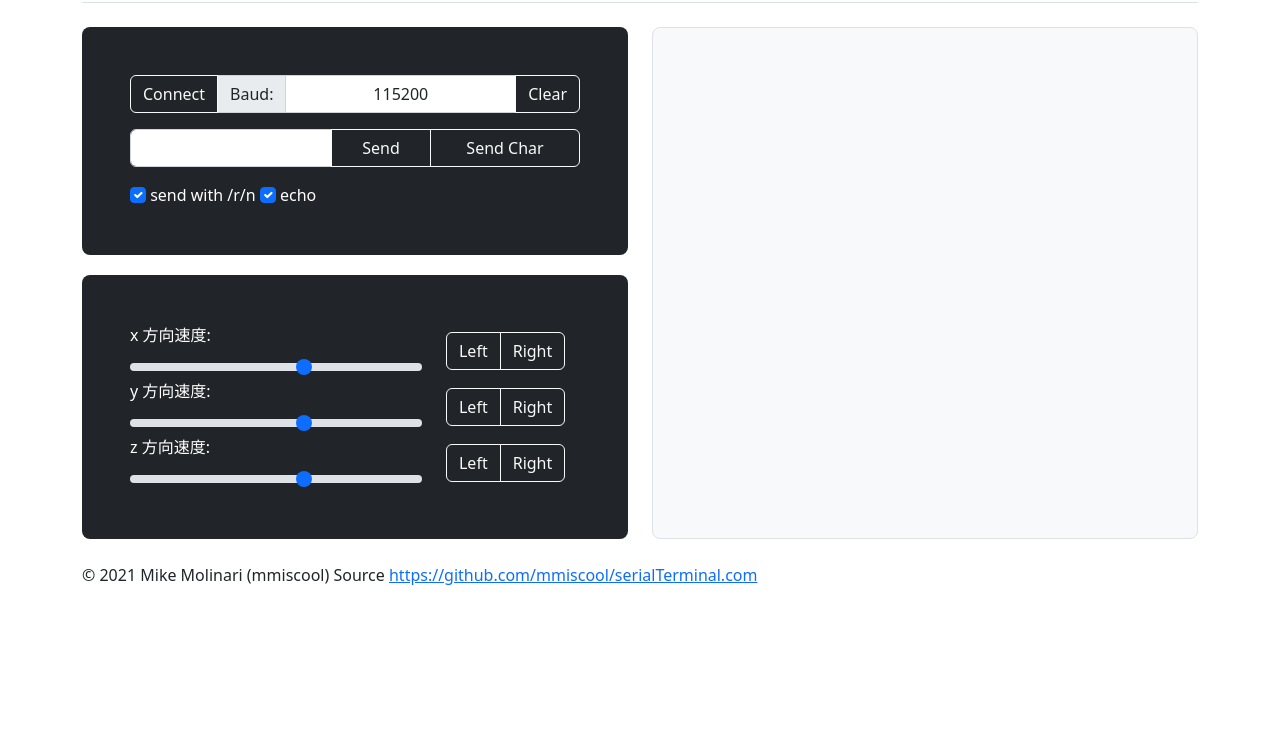
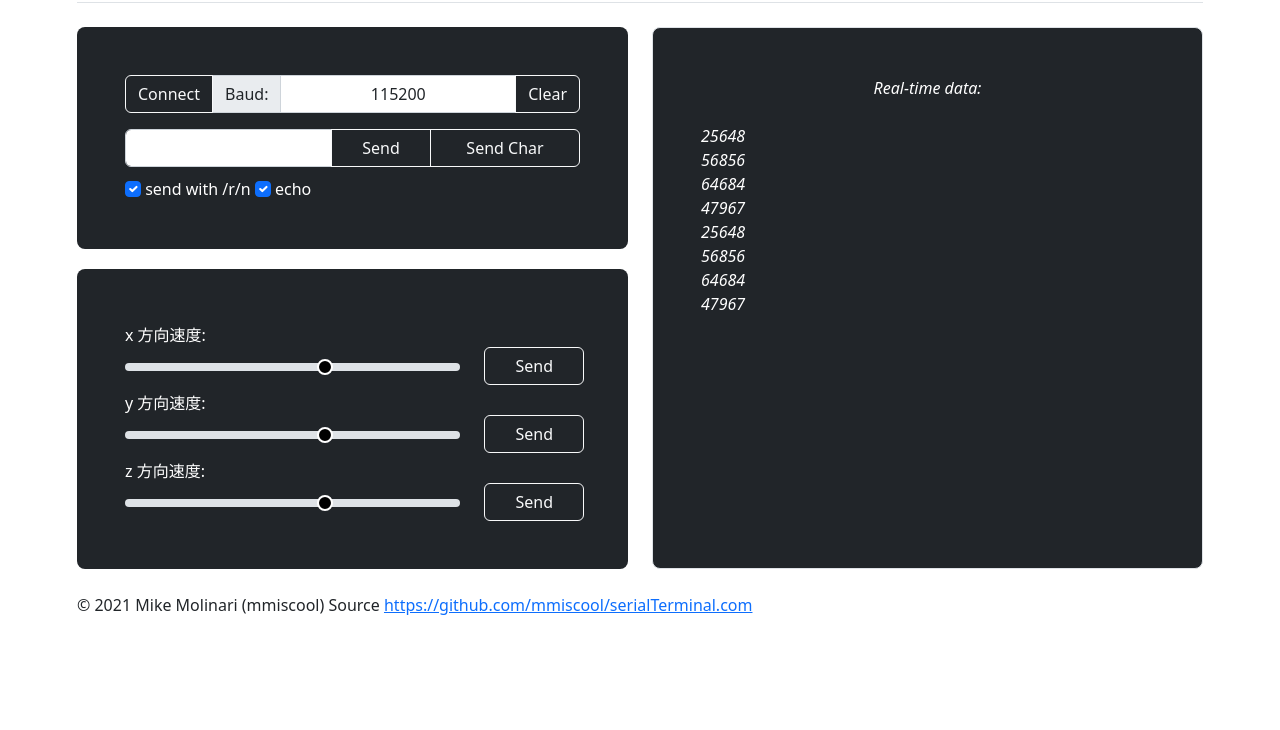
Before and after one commit to Willow233/serialTerminal_test, a plain HTML site: page index-150lines.html in a window 1280 px wide. Shown: the part 70-800 px from the top of the page. Drawn offline with nearby package versions, Linux system fonts and the light colour scheme.

Commit message:
调整css样式 获取滑动条数据 长按发送功能js

```diff
--- a/index-150lines.html
+++ b/index-150lines.html
@@ -23,14 +23,20 @@
     }
 
     #serialResults {
-        font-family: monospace;
-        white-space: pre;
-        height: calc(100% - 120px);
+        white-space: pre-line;
+        height: 100%;
         width: 100%;
-        /* border-style: solid; */
         overflow: auto;
-        /* background-color: rgb(192, 192, 192); */
-        padding: 10px;
+        text-align: left;
+    }
+
+    input[type=range]::-webkit-slider-thumb{
+        appearance: none;
+        height: 16px;
+        width: 16px;
+        border-radius: 50%;
+        background-color: black;
+        border: 2px solid #fff;
     }
 </style>
 <meta name="viewport" content="width=device-width, initial-scale=1.0">
@@ -38,10 +44,10 @@
 <meta name="Description" content="Set your baud speed and hit connect.
  A serial terminal that runs with out any plugins in chrome.">
 
-<div class="container">
+<div class="container" style="min-width: 1150px;">
     <!-- 标题 -->
     <header class="pb-3 mb-4 border-bottom">
-        <a href="/" class="d-flex align-items-center text-dark text-decoration-none">
+        <div class="d-flex align-items-center text-dark text-decoration-none">
             <svg xmlns="http://www.w3.org/2000/svg" width="40" height="32" class="me-2" viewBox="0 0 118 94" role="img">
                 <title>Bootstrap</title>
                 <path fill-rule="evenodd" clip-rule="evenodd"
@@ -49,7 +55,7 @@
                     fill="currentColor"></path>
             </svg>
             <span class="fs-4">机械臂控制台 - control center</span>
-        </a>
+        </div>
     </header>
     <div class="row">
         <div class="col-6 ">
@@ -81,7 +87,7 @@
                         onclick="serialResultsDiv.innerHTML = '';">Clear</button>
                 </div>
                 <!-- 发送 -->
-                <div class="input-group mb-3">
+                <div class="input-group" style="margin-bottom: 10px;">
                     <input type="text" class="form-control" id="lineToSend" style="width:calc(100% - 300px)">
                     <button type="button" class="btn btn-outline-light" onclick="sendSerialLine()"
                         style="width:100px">Send</button>
@@ -97,53 +103,40 @@
                 <input class="form-check-input" type="checkbox" id="echoOn"
                     onclick="localStorage.echoOn = this.checked;" checked>
                 <label class="form-check-label" for="echoOn">echo</label>
-                <br>
+
 
             </div>
             <div class="p-5 text-white bg-dark rounded-3" style="margin-top: 20px;">
                 <!-- 新增按钮 -->
 
-
                 <div class="row align-items-center">
                     <!-- 速度 -->
-                    <div class="col-8">
-                        <label for="customRange2" class="form-label">x 方向速度:</label>
-                        <input type="range" class="form-range" min="0" max="5" id="customRange2">
+                    <div class="col-9">
+                        <label for="customRange1" class="form-label">x 方向速度:</label>
+                        <input type="range" class="form-range" min="0" max="5" id="customRange1">
                     </div>
-                    <!-- 方向 -->
-                    <div class="col-4">
-                        <div class="btn-group" role="group" aria-label="Basic example">
-                            <button type="button" class="btn btn-outline-light">Left</button>
-                            <button type="button" class="btn btn-outline-light">Right</button>
-                        </div>
+                    <div class="col-3">
+                        <button type="button" class="btn btn-outline-light" style="margin-top:30px; width:100px" id="customButton1">Send</button>
                     </div>
                 </div>
                 <div class="row align-items-center">
                     <!-- 速度 -->
-                    <div class="col-8">
+                    <div class="col-9">
                         <label for="customRange2" class="form-label">y 方向速度:</label>
                         <input type="range" class="form-range" min="0" max="5" id="customRange2">
                     </div>
-                    <!-- 方向 -->
-                    <div class="col-4">
-                        <div class="btn-group" role="group" aria-label="Basic example">
-                            <button type="button" class="btn btn-outline-light">Left</button>
-                            <button type="button" class="btn btn-outline-light">Right</button>
-                        </div>
+                    <div class="col-3">
+                        <button type="button" class="btn btn-outline-light" style="margin-top:30px; width:100px" id="customButton2">Send</button>
                     </div>
                 </div>
                 <div class="row align-items-center">
                     <!-- 速度 -->
-                    <div class="col-8">
-                        <label for="customRange2" class="form-label">z 方向速度:</label>
-                        <input type="range" class="form-range" min="0" max="5" id="customRange2">
+                    <div class="col-9">
+                        <label for="customRange3" class="form-label">z 方向速度:</label>
+                        <input type="range" class="form-range" min="0" max="5" id="customRange3">
                     </div>
-                    <!-- 方向 -->
-                    <div class="col-4">
-                        <div class="btn-group" role="group" aria-label="Basic example">
-                            <button type="button" class="btn btn-outline-light">Left</button>
-                            <button type="button" class="btn btn-outline-light">Right</button>
-                        </div>
+                    <div class="col-3">
+                        <button type="button" class="btn btn-outline-light" style="margin-top:30px; width:100px" id="customButton3">Send</button>
                     </div>
                 </div>
 
@@ -154,8 +147,20 @@
         </div>
         <div class="col-6">
             <!-- 传输数据 -->
-            <div id="serialResults" class="h-100 p-5 mb-4 bg-light border rounded-3">
+            <div class="h-100 p-5 mb-4 text-white text-center bg-dark border rounded-3" style="font-style: italic;">
+                <span>Real-time data:</span>
+                <div id="serialResults" >
+                    25648
+                    56856
+                    64684
+                    47967
+                    25648
+                    56856
+                    64684
+                    47967
+                    </div>
             </div>
+
 
         </div>
 
@@ -238,4 +243,26 @@
     document.getElementById("baud").value = (localStorage.baud == undefined ? 115200 : localStorage.baud);
     document.getElementById("addLine").checked = (localStorage.addLine == "false" ? false : true);
     document.getElementById("echoOn").checked = (localStorage.echoOn == "false" ? false : true);
+
+    // 获取滑动条数据
+    const range1 = document.getElementById("customRange1")
+    range1.addEventListener("change",function(){
+        console.log(range1.value)
+    })
+    // 滑动条对应按钮
+    const btn1 = document.getElementById("customButton1")
+    // 长按连续触发
+    let tid
+    btn1.onmousedown = function(){
+        tid = setInterval(function() {
+            console.log(range1.value)
+				}, 300);
+    }
+    btn1.onmouseup = function(){
+        clearInterval(tid)//清除定时器
+    }
+    // 单击
+    btn1.onclick = function(){
+        console.log(range1.value)
+    }
 </script>
```
